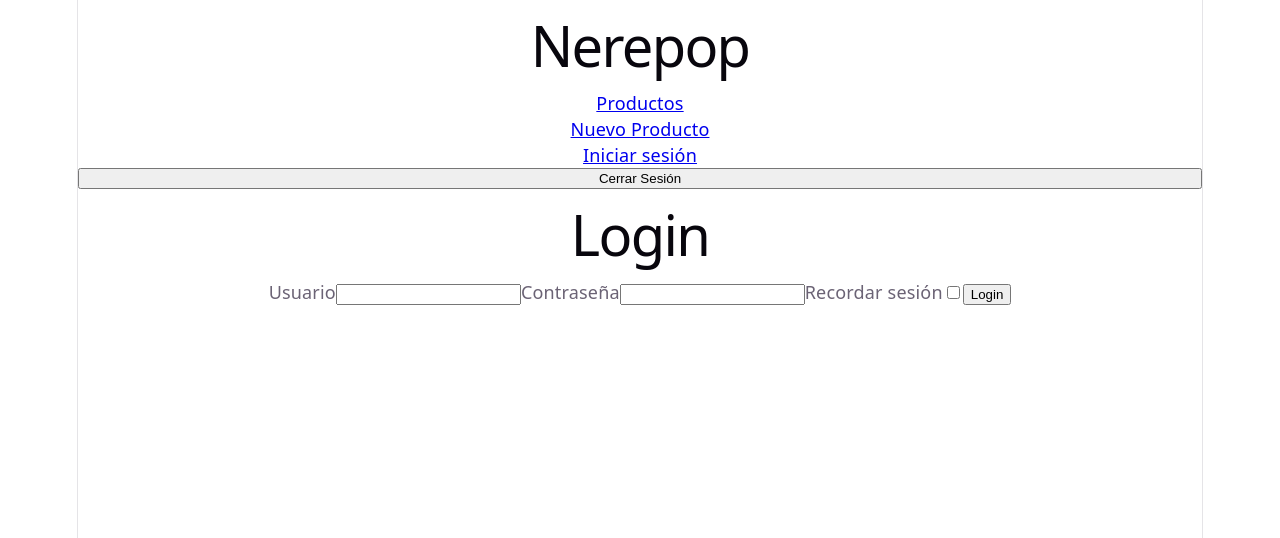
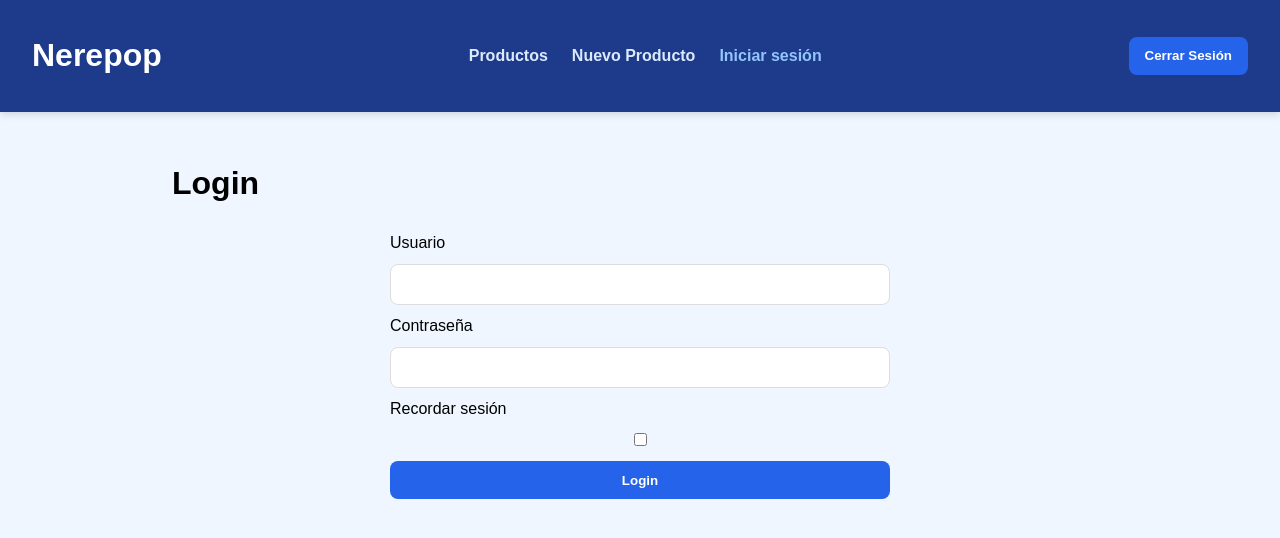
Before and after one commit to Nerealofe/practica-fundamentos-react, a React (Vite) app: page /login in a window 1280 px wide. Shown: the top 538 px of the page. Built offline with nearby package versions, Linux system fonts and the light colour scheme.

Commit message:
Add css style

```diff
--- a/src/App.css
+++ b/src/App.css
@@ -1,184 +1,109 @@
-.counter {
-  font-size: 16px;
-  padding: 5px 10px;
-  border-radius: 5px;
-  color: var(--accent);
-  background: var(--accent-bg);
-  border: 2px solid transparent;
-  transition: border-color 0.3s;
-  margin-bottom: 24px;
-
-  &:hover {
-    border-color: var(--accent-border);
-  }
-  &:focus-visible {
-    outline: 2px solid var(--accent);
-    outline-offset: 2px;
-  }
+header {
+  display: flex;
+  justify-content: space-between;
+  align-items: center;
+  padding: 1rem 2rem;
+  background: #1e3a8a;
+  color: white;
+  box-shadow: 0 2px 8px rgba(0, 0, 0, 0.15);
 }
 
-.hero {
-  position: relative;
-
-  .base,
-  .framework,
-  .vite {
-    inset-inline: 0;
-    margin: 0 auto;
+nav {
+  display: flex;
+  gap: 1.5rem;
 }
 
-  .base {
-    width: 170px;
-    position: relative;
-    z-index: 0;
+nav a {
+  text-decoration: none;
+  color: #dbeafe;
+  font-weight: 600;
+  transition: 0.2s;
 }
 
-  .framework,
-  .vite {
-    position: absolute;
+nav a:hover {
+  color: white;
 }
 
-  .framework {
-    z-index: 1;
-    top: 34px;
-    height: 28px;
-    transform: perspective(2000px) rotateZ(300deg) rotateX(44deg) rotateY(39deg)
-      scale(1.4);
+nav a.active {
+  color: #93c5fd;
 }
 
-  .vite {
-    z-index: 0;
-    top: 107px;
-    height: 26px;
-    width: auto;
-    transform: perspective(2000px) rotateZ(300deg) rotateX(40deg) rotateY(39deg)
-      scale(0.8);
-  }
+main {
+  max-width: 1000px;
+  margin: 0 auto;
+  padding: 2rem;
 }
 
-#center {
+form {
+  max-width: 500px;
+  margin: 2rem auto;
   display: flex;
   flex-direction: column;
-  gap: 25px;
-  place-content: center;
-  place-items: center;
-  flex-grow: 1;
-
-  @media (max-width: 1024px) {
-    padding: 32px 20px 24px;
-    gap: 18px;
-  }
+  gap: 0.75rem;
 }
 
-#next-steps {
-  display: flex;
-  border-top: 1px solid var(--border);
-  text-align: left;
-
-  & > div {
-    flex: 1 1 0;
-    padding: 32px;
-    @media (max-width: 1024px) {
-      padding: 24px 20px;
-    }
+input,
+textarea {
+  padding: 0.75rem;
+  border: 1px solid #ddd;
+  border-radius: 8px;
 }
 
-  .icon {
-    margin-bottom: 16px;
-    width: 22px;
-    height: 22px;
+button {
+  background: #2563eb;
+  color: white;
+  border: none;
+  border-radius: 8px;
+  padding: 0.7rem 1rem;
+  cursor: pointer;
+  font-weight: 600;
+  transition: 0.2s;
 }
 
-  @media (max-width: 1024px) {
-    flex-direction: column;
-    text-align: center;
-  }
+button:hover {
+  background: #1d4ed8;
 }
 
-#docs {
-  border-right: 1px solid var(--border);
-
-  @media (max-width: 1024px) {
-    border-right: none;
-    border-bottom: 1px solid var(--border);
-  }
+.product-card {
+  border: 1px solid #bfdbfe;
+  border-radius: 12px;
+  padding: 1rem;
+  margin-bottom: 1rem;
+  background: white;
+  transition: 0.2s;
 }
 
-#next-steps ul {
-  list-style: none;
-  padding: 0;
-  display: flex;
-  gap: 8px;
-  margin: 32px 0 0;
-
-  .logo {
-    height: 18px;
+.product-card:hover {
+  transform: translateY(-3px);
+  box-shadow: 0 6px 18px rgba(37, 99, 235, 0.15);
 }
 
-  a {
-    color: var(--text-h);
-    font-size: 16px;
-    border-radius: 6px;
-    background: var(--social-bg);
-    display: flex;
-    padding: 6px 12px;
-    align-items: center;
-    gap: 8px;
+.product-title a {
+  color: #2563eb;
   text-decoration: none;
-    transition: box-shadow 0.3s;
-
-    &:hover {
-      box-shadow: var(--shadow);
-    }
-    .button-icon {
-      height: 18px;
-      width: 18px;
-    }
+  font-size: 1.4rem;
+  font-weight: bold;
 }
 
-  @media (max-width: 1024px) {
-    margin-top: 20px;
-    flex-wrap: wrap;
-    justify-content: center;
-
-    li {
-      flex: 1 1 calc(50% - 8px);
+.product-title a:visited {
+  color: #2563eb;
 }
 
-    a {
-      width: 100%;
-      justify-content: center;
-      box-sizing: border-box;
-    }
-  }
+.product-title a:hover {
+  color: #1d4ed8;
+  text-decoration: underline;
 }
 
-#spacer {
-  height: 88px;
-  border-top: 1px solid var(--border);
-  @media (max-width: 1024px) {
-    height: 48px;
-  }
+.tags {
+  display: flex;
+  gap: 0.5rem;
+  margin: 1rem 0;
 }
 
-.ticks {
-  position: relative;
-  width: 100%;
-
-  &::before,
-  &::after {
-    content: "";
-    position: absolute;
-    top: -4.5px;
-    border: 5px solid transparent;
+.tag {
+  background: #dbeafe;
+  color: #1e3a8a;
+  padding: 0.3rem 0.8rem;
+  border-radius: 999px;
+  font-size: 0.9rem;
 }
-
-  &::before {
-    left: 0;
-    border-left-color: var(--border);
-  }
-  &::after {
-    right: 0;
-    border-right-color: var(--border);
-  }
-}
--- a/src/App.tsx
+++ b/src/App.tsx
@@ -1,11 +1,15 @@
 import { Router } from "./core/router/router.tsx";
 import { Header } from "./core/components/header.tsx";
+import "./App.css";
 
 function App() {
   return (
     <>
       <Header />
-      <Router />
+
+      <main>
+        <Router />
+      </main>
     </>
   );
 }
--- a/src/core/components/header.tsx
+++ b/src/core/components/header.tsx
@@ -11,12 +11,16 @@ export function Header() {
   }
 
   return (
-    <>
+    <header>
       <h1>Nerepop</h1>
-      <NavLink to="/products">Productos</NavLink>
-      <NavLink to="/products/new">Nuevo Producto</NavLink>
-      <NavLink to="/login">Iniciar sesión</NavLink>
+
+      <nav>
+        <NavLink to="/products">Productos</NavLink>
+        <NavLink to="/products/new">Nuevo Producto</NavLink>
+        <NavLink to="/login">Iniciar sesión</NavLink>
+      </nav>
+
       <button onClick={handleLogout}>Cerrar Sesión</button>
-    </>
+    </header>
   );
 }
--- a/src/features/products/components/product-card.tsx
+++ b/src/features/products/components/product-card.tsx
@@ -6,9 +6,9 @@ type ProductCardProps = {
 };
 export function ProductCard({ product }: ProductCardProps) {
   return (
-    <article>
-      <h3>
-        <Link to={`/products/${product.id}`}> {product.name} </Link>
+    <article className="product-card">
+      <h3 className="product-title">
+        <Link to={`/products/${product.id}`}>{product.name}</Link>
       </h3>
       <p>{product.price} €</p>
       <p>{product.isOnSale ? "En oferta" : "No está en oferta"}</p>
--- a/src/index.css
+++ b/src/index.css
@@ -1,111 +1,9 @@
-:root {
-  --text: #6b6375;
-  --text-h: #08060d;
-  --bg: #fff;
-  --border: #e5e4e7;
-  --code-bg: #f4f3ec;
-  --accent: #aa3bff;
-  --accent-bg: rgba(170, 59, 255, 0.1);
-  --accent-border: rgba(170, 59, 255, 0.5);
-  --social-bg: rgba(244, 243, 236, 0.5);
-  --shadow:
-    rgba(0, 0, 0, 0.1) 0 10px 15px -3px, rgba(0, 0, 0, 0.05) 0 4px 6px -2px;
-
-  --sans: system-ui, "Segoe UI", Roboto, sans-serif;
-  --heading: system-ui, "Segoe UI", Roboto, sans-serif;
-  --mono: ui-monospace, Consolas, monospace;
-
-  font: 18px/145% var(--sans);
-  letter-spacing: 0.18px;
-  color-scheme: light dark;
-  color: var(--text);
-  background: var(--bg);
-  font-synthesis: none;
-  text-rendering: optimizeLegibility;
-  -webkit-font-smoothing: antialiased;
-  -moz-osx-font-smoothing: grayscale;
-
-  @media (max-width: 1024px) {
-    font-size: 16px;
-  }
+body {
+  margin: 0;
+  font-family: Arial, Helvetica, sans-serif;
+  background: #eff6ff;
 }
 
-@media (prefers-color-scheme: dark) {
-  :root {
-    --text: #9ca3af;
-    --text-h: #f3f4f6;
-    --bg: #16171d;
-    --border: #2e303a;
-    --code-bg: #1f2028;
-    --accent: #c084fc;
-    --accent-bg: rgba(192, 132, 252, 0.15);
-    --accent-border: rgba(192, 132, 252, 0.5);
-    --social-bg: rgba(47, 48, 58, 0.5);
-    --shadow:
-      rgba(0, 0, 0, 0.4) 0 10px 15px -3px, rgba(0, 0, 0, 0.25) 0 4px 6px -2px;
-  }
-
-  #social .button-icon {
-    filter: invert(1) brightness(2);
-  }
-}
-
-#root {
-  width: 1126px;
-  max-width: 100%;
-  margin: 0 auto;
-  text-align: center;
-  border-inline: 1px solid var(--border);
-  min-height: 100svh;
-  display: flex;
-  flex-direction: column;
+* {
   box-sizing: border-box;
 }
-
-body {
-  margin: 0;
-}
-
-h1,
-h2 {
-  font-family: var(--heading);
-  font-weight: 500;
-  color: var(--text-h);
-}
-
-h1 {
-  font-size: 56px;
-  letter-spacing: -1.68px;
-  margin: 32px 0;
-  @media (max-width: 1024px) {
-    font-size: 36px;
-    margin: 20px 0;
-  }
-}
-h2 {
-  font-size: 24px;
-  line-height: 118%;
-  letter-spacing: -0.24px;
-  margin: 0 0 8px;
-  @media (max-width: 1024px) {
-    font-size: 20px;
-  }
-}
-p {
-  margin: 0;
-}
-
-code,
-.counter {
-  font-family: var(--mono);
-  display: inline-flex;
-  border-radius: 4px;
-  color: var(--text-h);
-}
-
-code {
-  font-size: 15px;
-  line-height: 135%;
-  padding: 4px 8px;
-  background: var(--code-bg);
-}
```
Lines whose indentation alone changed are shown as unchanged.
